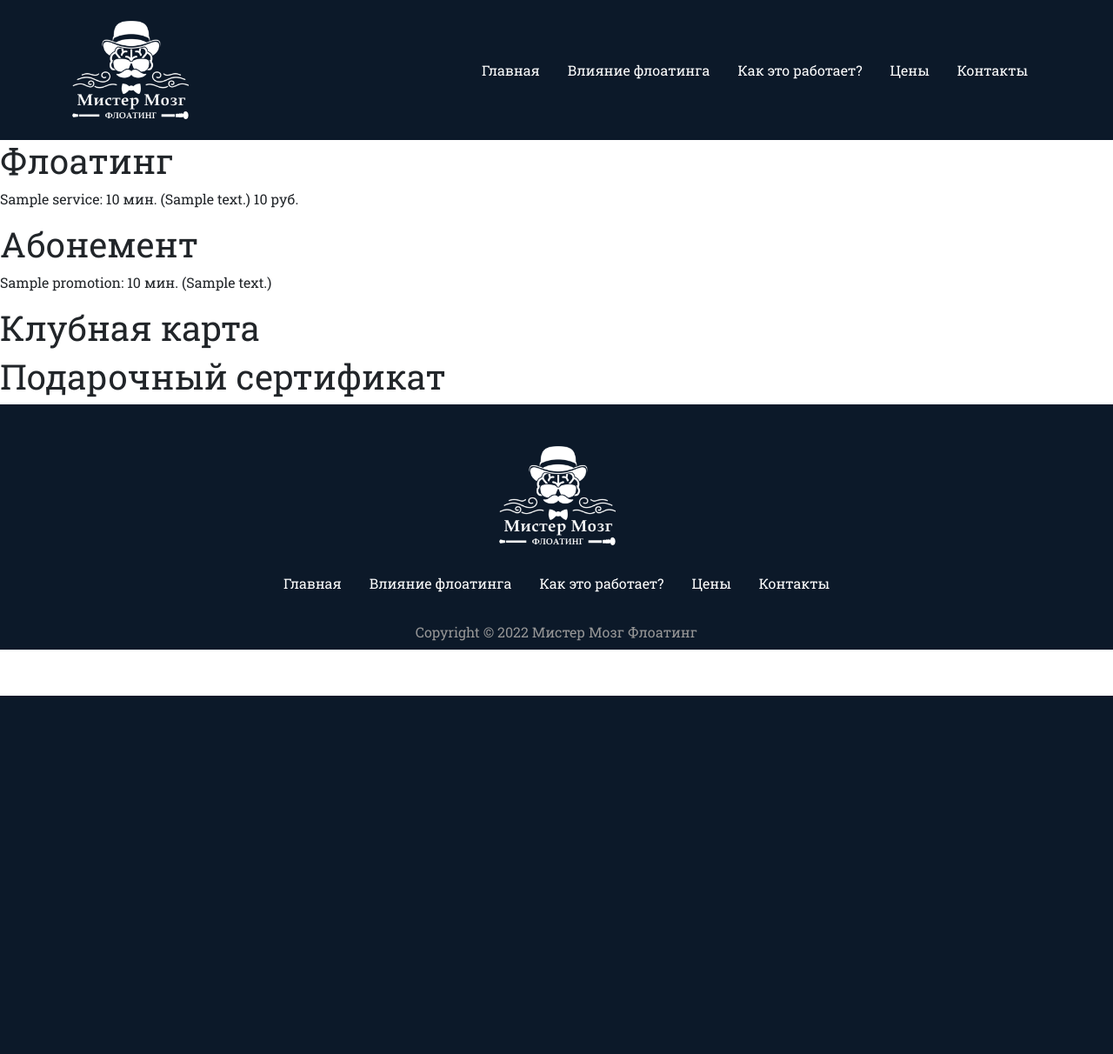
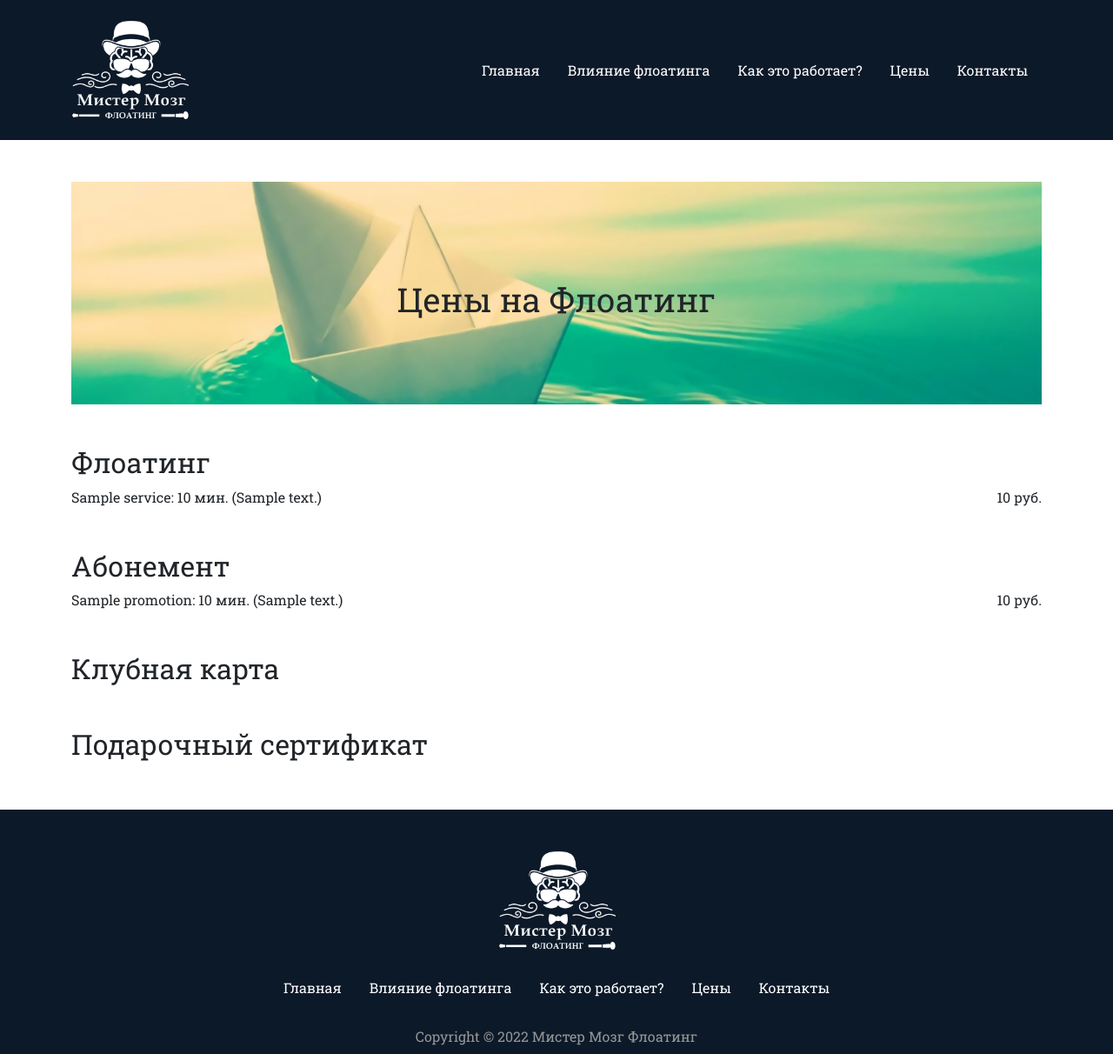
Before and after one commit to AsuraBot/Floating, a Django app: page /prices/ in a window 1280 px wide. Shown: the whole page at 87% size. Before the commit the page ends 800 px from the top, so only its background shows below. Run offline with Django 3.2, Linux system fonts and the light colour scheme; tables that the repository leaves empty hold one stand-in row (values such as "Sample post"); some libraries are stand-ins or nearby versions.

Commit message:
06.01 price.html

```diff
--- a/core/templates/core/prices.html
+++ /dev/null
@@ -1,24 +0,0 @@
-{% extends 'core/base.html' %}
-
-{% block title %}
-    Цены
-{% endblock title %}
-
-{% block content %}
-    <div class="services">
-        <h1>Флоатинг</h1>
-        {% for service in services %}
-            <p>{{ service.name }}: {{ service.duration }} мин. ({{ service.description }}) {{ service.price }} руб.</p>
-        {% endfor %}
-    </div>
-    <div class="promotions">
-        {% for promotion_type in promotion_types %}
-            <h1>{{ promotion_type.1 }}</h1>
-            {% for promotion in promotions %}
-                {% if promotion.type == promotion_type.0 %}
-                    <p>{{promotion.name}}: {{ promotion.duration }} мин. ({{ promotion.description }})</p>
-                {% endif %}
-            {% endfor %}
-        {% endfor %}
-    </div>
-{% endblock content %}
--- a/src/settings.py
+++ b/src/settings.py
@@ -56,7 +56,7 @@ ROOT_URLCONF = "src.urls"
 TEMPLATES = [
     {
         "BACKEND": "django.template.backends.django.DjangoTemplates",
-        "DIRS": [],
+        "DIRS": [BASE_DIR / "templates"],
         "APP_DIRS": True,
         "OPTIONS": {
             "context_processors": [
@@ -120,6 +120,7 @@ USE_TZ = True
 # https://docs.djangoproject.com/en/3.2/howto/static-files/
 
 STATIC_URL = "/static/"
+STATICFILES_DIRS = [BASE_DIR / "static_dev"]
 STATIC_ROOT = BASE_DIR / "static"
 
 MEDIA_URL = "/media/"
--- a/core/static/css/style.css
+++ b/static_dev/css/style.css
@@ -223,3 +223,23 @@ footer>div div:last-child {
     font-size: 2vw;
     color: #ff3333;
 }
+
+
+#price_title h1 {
+    text-align: center;
+    padding-top: 10%;
+    font-size: 3vw;
+    background-image: url("../images/price_page_img.jpg");
+    background-repeat: no-repeat;
+    background-position: center;
+    background-size: cover;
+    height: 20vw;
+}
+
+#price_title .service-list:hover {
+    color: #fda036;
+}
+
+#price_title .service-price {
+    text-align: right;
+}
--- a/core/templates/core/footer.html
+++ b/templates/core/footer.html
@@ -3,7 +3,9 @@
 <footer>
     <div class="container-fluid pt-5 pb-2">
         <div>
-            <p class="text-center"><img src="{% static 'images/main_logo.png' %}"></p>
+            <a href="{% url 'main' %}#header">
+                <p class="text-center"><img src="{% static 'images/main_logo.png' %}"></p>
+            </a>
         </div>
         <div class="d-flex justify-content-center">
             <div class="m-3">
--- a/core/templates/core/header.html
+++ b/templates/core/header.html
@@ -3,7 +3,7 @@
 <header id="header" class="container-fluid">
     <div class="container py-4">
         <div class="d-flex justify-content-between">
-            <img src="{% static 'images/main_logo.png' %}">
+            <a href="{% url 'main' %}#header"><img src="{% static 'images/main_logo.png' %}"></a>
             <div class="d-flex align-items-center justify-content-between">
                 <div class="m-3">
                     <a href="{% url 'main' %}#header">Главная</a>
--- /dev/null
+++ b/templates/core/prices.html
@@ -0,0 +1,39 @@
+{% extends 'core/base.html' %}
+
+{% block title %}
+Цены
+{% endblock title %}
+
+{% block content %}
+<main class="price">
+    <div id="price_title" class="container py-5">
+        <h1>Цены на Флоатинг</h1>
+        <div class="services mt-5">
+            <h2>Флоатинг</h2>
+            {% for service in services %}
+            <div class="row service-list">
+                <div class="col-10">{{ service.name }}: {{ service.duration }} мин. ({{ service.description }})</div>
+                <div class="col-2 service-price">{{ service.price }} руб.</div>
+            </div>
+            {% endfor %}
+        </div>
+        <div class="promotions">
+            {% for promotion_type in promotion_types %}
+            <h2 class="mt-5">{{ promotion_type.1 }}</h2>
+            {% for promotion in promotions %}
+            {% if promotion.type == promotion_type.0 %}
+            <div class="row service-list">
+                <div class="col-10">
+                    {{promotion.name}}: {{ promotion.duration }} мин. ({{ promotion.description }})
+                </div>
+                <div class="col-2 service-price">
+                    {{promotion.price}} руб.
+                </div>
+            </div>
+            {% endif %}
+            {% endfor %}
+            {% endfor %}
+        </div>
+    </div>
+</main>
+{% endblock content %}
```
Also changed, not shown: README.md, static_dev/images/daet_float.jpg (renamed from core/static/images/daet_float.jpg), static_dev/images/main_img.jpg (renamed from core/static/images/main_img.jpg), static_dev/images/main_info_bg.png (renamed from core/static/images/main_info_bg.png), static_dev/images/main_logo.png (renamed from core/static/images/main_logo.png), static_dev/images/price_img.png (renamed from core/static/images/price_img.png), static_dev/images/price_page_img.jpg (added), static_dev/images/yoga_img.png (renamed from core/static/images/yoga_img.png), templates/core/base.html (renamed from core/templates/core/base.html), templates/core/head.html (renamed from core/templates/core/head.html), templates/core/main.html (renamed from core/templates/core/main.html), templates/core/scripts.html (renamed from core/templates/core/scripts.html).
